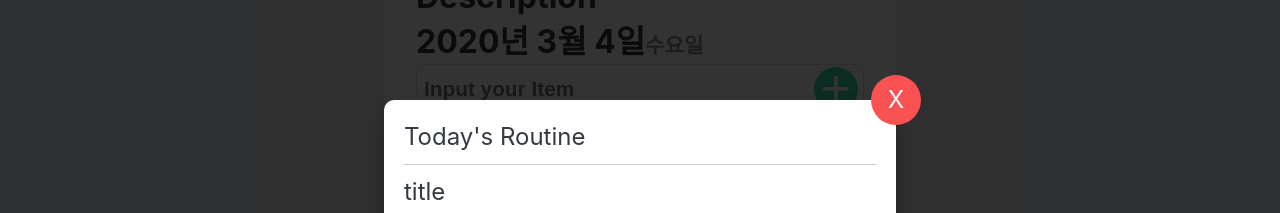
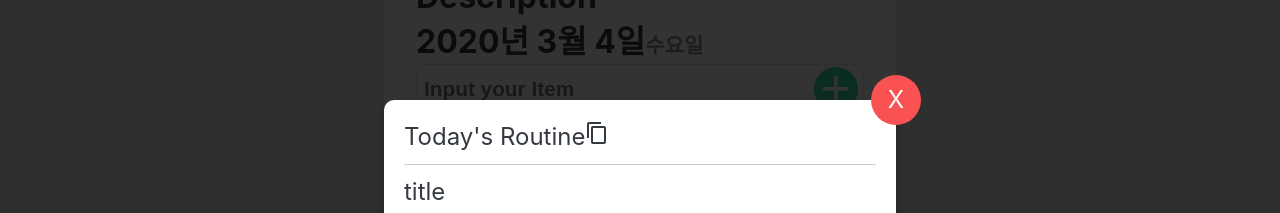
Before and after one commit to mooniljoo/web_my_workout_report, a React (Create React App) app: page / in a window 1280 px wide. Both pictures are taken after a click on the button 640 px from the left and 864 px from the top of the page. Shown: the part 214-427 px from the top of the page. Built offline with nearby package versions, Linux system fonts and the light colour scheme.

Commit message:
Copy 기능 구현중

```diff
--- a/package.json
+++ b/package.json
@@ -9,6 +9,7 @@
     "@testing-library/user-event": "^7.1.2",
     "node-sass": "^4.13.1",
     "react": "^16.13.0",
+    "react-copy-to-clipboard": "^5.0.2",
     "react-dom": "^16.13.0",
     "react-icons": "^3.9.0",
     "react-redux": "^7.2.0",
--- a/src/components/RoutineBody.js
+++ b/src/components/RoutineBody.js
@@ -2,7 +2,8 @@ import React, { useState } from "react";
 import CounterContainer from "../containers/CounterContainer";
 import WorkoutListContainer from "../containers/WorkoutListContainer";
 import styled, { css } from "styled-components";
-import { MdArrowBack, MdCheck } from "react-icons/md";
+import { MdArrowBack, MdCheck, MdContentCopy } from "react-icons/md";
+import { CopyToClipboard } from "react-copy-to-clipboard";
 
 function TextWorkoutListBlock({ workoutItem }) {
   return (
@@ -23,11 +24,21 @@ function TextWorkoutListBlock({ workoutItem }) {
 
 function RoutineBody({ routine }) {
   const [open, setOpen] = useState(false);
+  const [copyState, setCopyState] = useState({
+    value: "Sorry, This is under test.",
+    copied: false
+  });
   const onToggle = () => {
     setOpen(!open);
   };
   const closePop = () => {
     setOpen(false);
+  };
+  const onClick = ({ target: { innerHTML } }) => {
+    console.log(`Clicked on "${innerHTML}"!`); // eslint-disable-line
+  };
+  const onCopy = () => {
+    setCopyState({ copied: true });
   };
   return (
     <>
@@ -40,7 +51,16 @@ function RoutineBody({ routine }) {
           <Pop>
             <Button onClick={closePop}>X</Button>
             <Head>
-              <div>Today's Routine</div>
+              Today's Routine
+              <CopyToClipboard
+                onCopy={onCopy}
+                // options={{ message: "Whoa!" }}
+                text={copyState.value}
+              >
+                <CopyButton onClick={onClick}>
+                  <MdContentCopy />
+                </CopyButton>
+              </CopyToClipboard>
             </Head>
             <Body>
               <div>{routine.title}</div>
@@ -50,6 +70,8 @@ function RoutineBody({ routine }) {
               ))}
             </Body>
           </Pop>
+
+          {copyState.copied && <MessageBottom>Copied.</MessageBottom>}
         </DarkBackground>
       )}
       <CircleButton onClick={onToggle}>
@@ -58,6 +80,42 @@ function RoutineBody({ routine }) {
     </>
   );
 }
+const MessageBottom = styled.div`
+  display: flex;
+  align-items: center;
+
+  width: 90%;
+  position: absolute;
+  bottom: 100px;
+  left: 0;
+  right: 0;
+  margin-left: auto;
+  margin-right: auto;
+  height: 100px;
+  border-radius: 10px;
+  color: #fff;
+  background: rgba(51, 51, 51, 0.7);
+  transition: 0.125s all ease-in;
+  animation-duration: 1s;
+  animation-name: slideUp;
+  animation-iteration-count: 1;
+  animation-direction: alternate;
+  @keyframes slideUp {
+    from {
+      opacity: 0.7;
+      transform: translate(0, 100px);
+    }
+
+    to {
+      opacity: 1;
+      transform: translate(0, 0);
+    }
+  }
+`;
+const CopyButton = styled.i`
+  display: inline-block;
+  cursor: pointer;
+`;
 const Button = styled.div`
   display: flex;
   justify-content: center;
```
Also changed, not shown: 1 other file (tests, documents, lock files or other folders).
